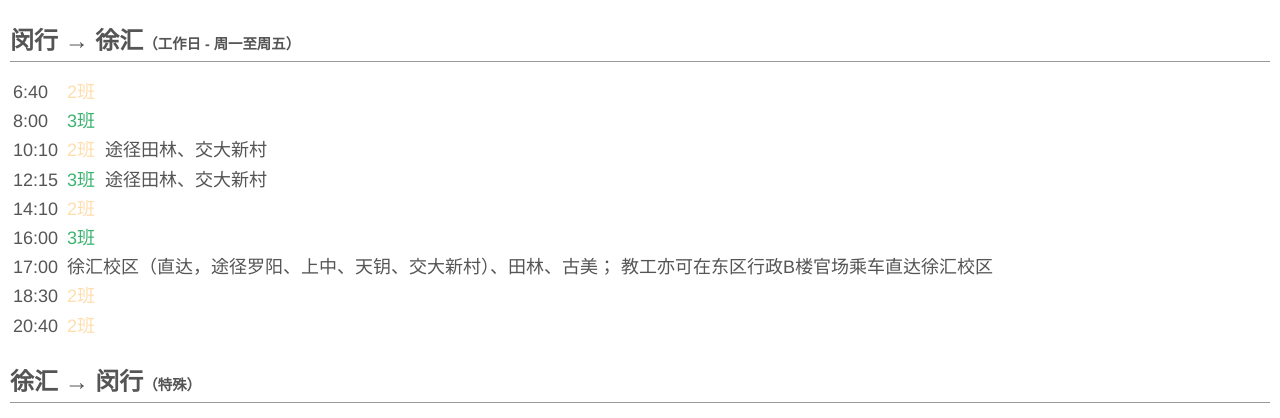
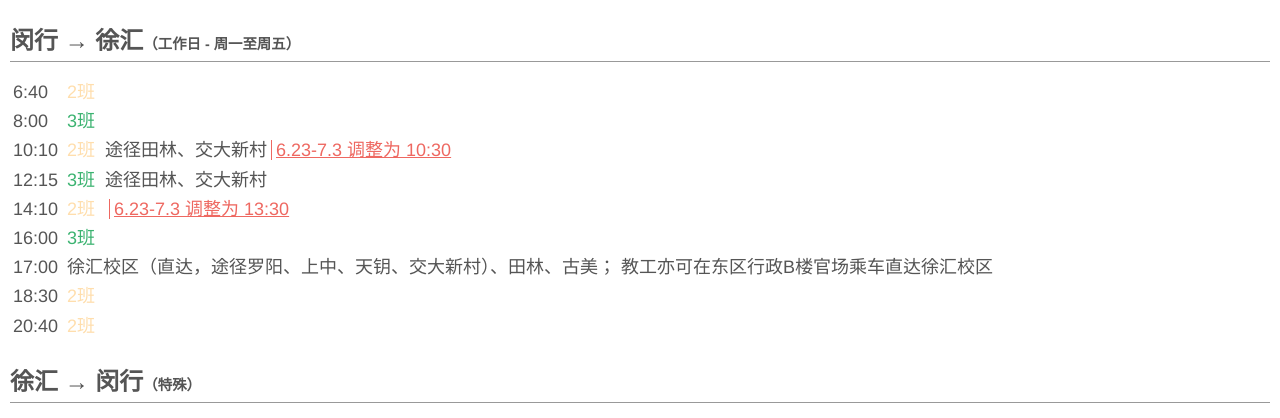
Before and after one commit to zry656565/SJTU-Bus, a PHP site: page /remote.php in a window 1280 px wide. Shown: the part 590-1008 px from the top of the page. Run offline with PHP 8.4, Linux system fonts and the light colour scheme; some libraries are stand-ins or nearby versions.

Commit message:
添加关于近期教工班车临时改时间的通知

```diff
--- a/css/remote.css
+++ b/css/remote.css
@@ -81,6 +81,14 @@ body {
 #content span {
   padding: 0 10px 0 0;
 }
+#content .alert {
+  /* urgent notification */
+  color: #ee6861;
+  border-left: 1px solid #ee6861;
+  padding-left: 4px;
+  margin-left: 4px;
+  text-decoration: underline;
+}
 #content [data-num='1'] {
   color: #EE3B3B;
 }
--- a/css/remote.less
+++ b/css/remote.less
@@ -76,6 +76,13 @@ body{
   span {
     padding: 0 10px 0 0;
   }
+  .alert { /* urgent notification */
+    color: #ee6861;
+    border-left: 1px solid #ee6861;
+    padding-left: 4px;
+    margin-left: 4px;
+    text-decoration: underline;
+  }
   [data-num='1']{  color: #EE3B3B;  }
   [data-num='2']{  color: #FFDEAD;  }
   [data-num='3']{  color: #3CB371;  }
--- a/remote.php
+++ b/remote.php
@@ -44,9 +44,9 @@
 		<table>
 			<tr><td>6:40</td><td><span data-num="2">2班</span></td></tr>
 			<tr><td>8:00</td><td><span data-num="3">3班</span></td></tr>
-			<tr><td>10:10</td><td><span data-num="2">2班</span>途径田林、交大新村</td></tr>
+			<tr><td>10:10</td><td><span data-num="2">2班</span>途径田林、交大新村<span class="alert">6.23-7.3 调整为 10:30</span></td></tr>
 			<tr><td>12:15</td><td><span data-num="3">3班</span>途径田林、交大新村</td></tr>
-			<tr><td>14:10</td><td><span data-num="2">2班</span></td></tr>
+			<tr><td>14:10</td><td><span data-num="2">2班</span><span class="alert">6.23-7.3 调整为 13:30</span></td></tr>
 			<tr><td>16:00</td><td><span data-num="3">3班</span></td></tr>
 			<tr><td>17:00</td><td>徐汇校区（直达，途径罗阳、上中、天钥、交大新村）、田林、古美； 教工亦可在东区行政B楼官场乘车直达徐汇校区</td></tr>
 			<tr><td>18:30</td><td><span data-num="2">2班</span></td></tr>
```
